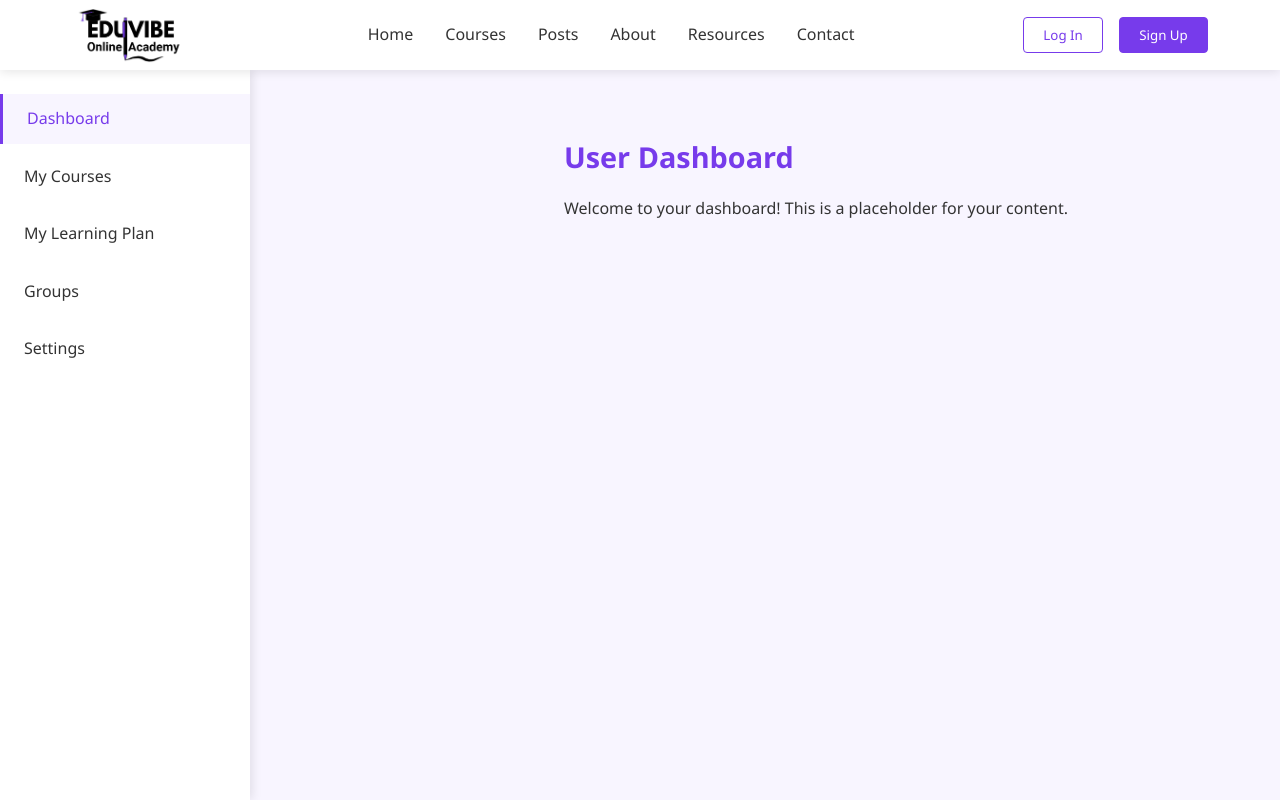
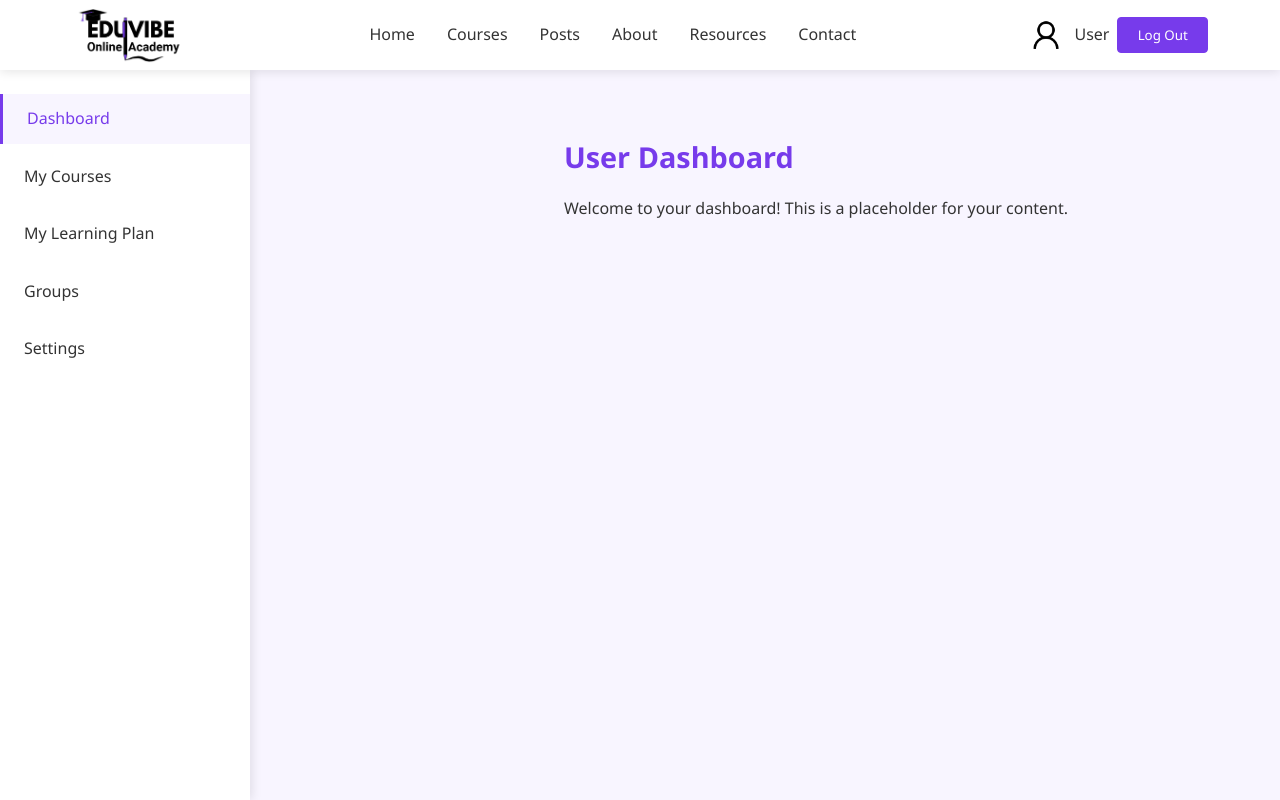
Before and after one commit to anupamamaheepala/EduVibeApp, a React (Create React App) app in the folder frontend/: page /dashboard in a window 1280 px wide. Built offline with nearby package versions, Linux system fonts and the light colour scheme.

Commit message:
User Header added

```diff
--- a/frontend/src/pages/user/DashboardLayout.jsx
+++ b/frontend/src/pages/user/DashboardLayout.jsx
@@ -1,13 +1,13 @@
 import React from 'react';
 import Sidebar from './Sidebar';
-import Header from '../Header';
+import UserHeader from '../UserHeader';
 import { Outlet } from 'react-router-dom';
 import './../../css/user/UserDashboard.css'; // Reuse your existing CSS
 
 const DashboardLayout = () => {
   return (
     <>
-      <Header />
+      <UserHeader />
       <div className="dashboard-container">
         <Sidebar />
         <main className="dashboard-content">
--- a/frontend/src/pages/user/MyCourses.jsx
+++ b/frontend/src/pages/user/MyCourses.jsx
@@ -2,16 +2,16 @@ import React, { useState, useEffect, useContext } from 'react';
 import { useNavigate } from 'react-router-dom';
 import axios from 'axios';
 import Swal from 'sweetalert2';
-import UserHeader from '../UserHeader';
-import Header from '../Header';
-import Footer from '../Footer';
+//import UserHeader from '../UserHeader';
+//import Header from '../Header';
+//import Footer from '../Footer';
 import '../../css/all-courses.css';
 import { AuthContext } from '../AuthContext';
 
 const MyCourses = () => {
+  const [courses, setCourses] = useState([]);
   const [searchTerm, setSearchTerm] = useState('');
   const [searchBy, setSearchBy] = useState('name');
-  const [courses, setCourses] = useState([]);
   const [message, setMessage] = useState('');
   const { isLoggedIn } = useContext(AuthContext);
   const navigate = useNavigate();
@@ -135,7 +135,7 @@ const MyCourses = () => {
 
   return (
     <div className="all-courses-page">
-      {isLoggedIn ? <UserHeader /> : <Header />}
+
       <div className="semi-header my-courses-header">
         <div className="search-container">
           <h2>My Courses</h2>
@@ -195,7 +195,7 @@ const MyCourses = () => {
           )}
         </div>
       </div>
-      <Footer />
+
     </div>
   );
 };
```
